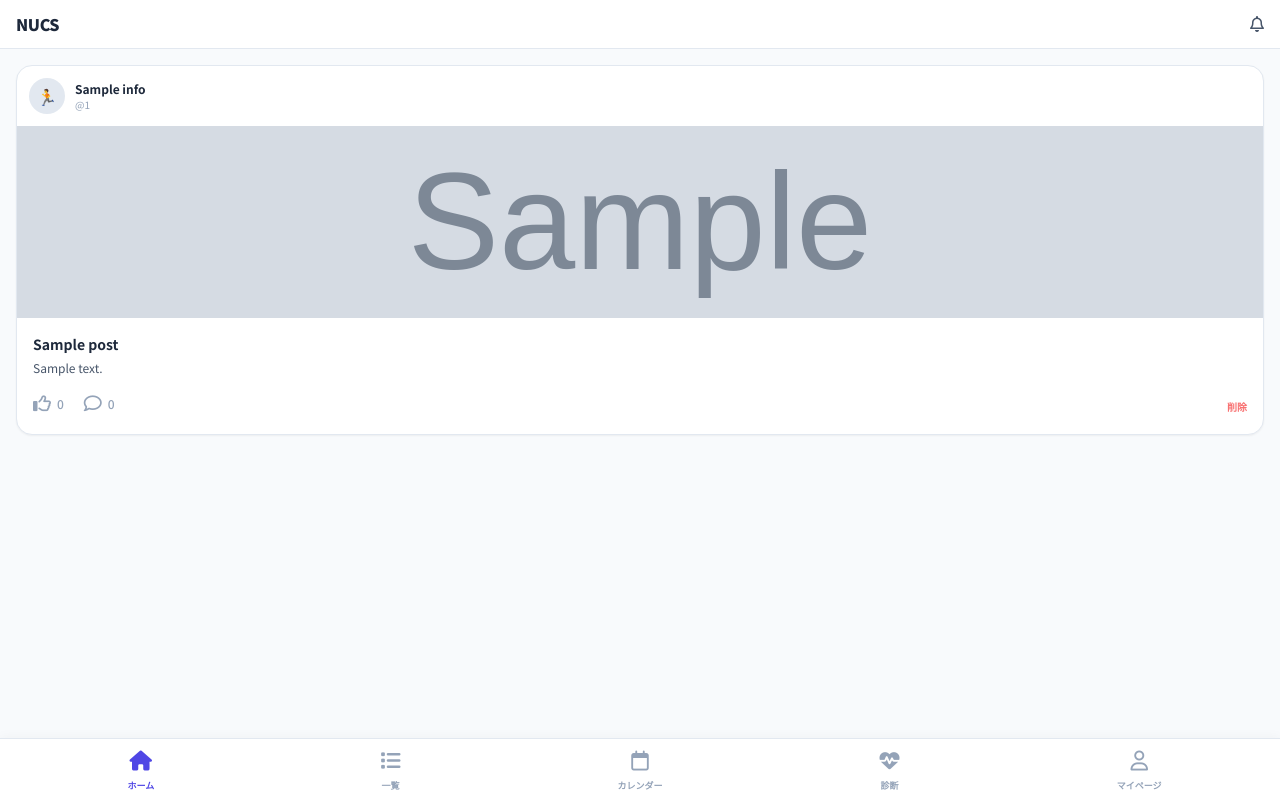
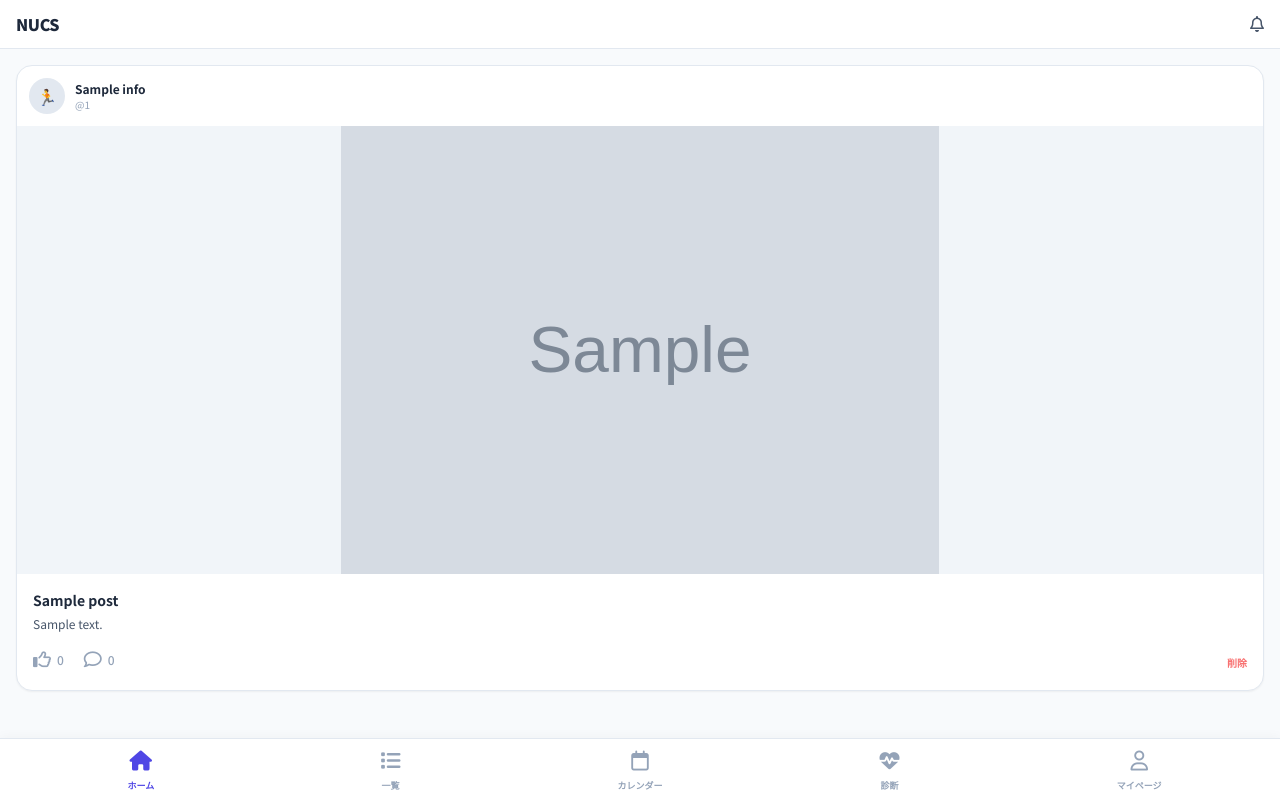
Before and after one commit to Ankou369/circle_search_app, a Flask app: page / in a window 1280 px wide. Run offline with Flask 3, Linux system fonts and the light colour scheme; a user stored in the database is signed in; tables that the repository leaves empty hold one stand-in row (values such as "Sample post"); grey boxes marked "Sample" are stand-in pictures; some libraries are stand-ins or nearby versions.

Commit message:
投稿画像が見切れないよう表示方法を変更: フィードとサークル詳細の投稿画像を object-cover＋固定高さから object-contain＋最大高さ(28rem)にし、画像全体が表示されるようにした

```diff
--- a/templates/campus_hub/circle_detail.html
+++ b/templates/campus_hub/circle_detail.html
@@ -64,7 +64,7 @@
                 <div class="bg-white p-3 px-4 rounded-2xl border border-slate-200">
                     {% if post.title %}<h3 class="text-xs font-black text-slate-800 mb-1">{{ post.title }}</h3>{% endif %}
                     <p class="text-xs text-slate-700 leading-relaxed">{{ post.comment }}</p>
-                    {% if post.image_path %}<img src="/uploads/{{ post.image_path }}" class="w-full h-48 object-cover rounded-xl mt-2">{% endif %}
+                    {% if post.image_path %}<img src="/uploads/{{ post.image_path }}" class="w-full max-h-[28rem] object-contain bg-slate-100 rounded-xl mt-2">{% endif %}
                     {% if post.userid == current_user.id %}
                     <form method="POST" action="/reset" onsubmit="return confirm('本当に削除しますか？')" class="mt-2">
                         <input type="hidden" name="post_id" value="{{ post.id }}">
--- a/templates/campus_hub/student/home.html
+++ b/templates/campus_hub/student/home.html
@@ -28,7 +28,7 @@
                     {% endif %}
                 </div>
                 {% if post.image_path %}
-                <div class="w-full h-48 bg-slate-100"><img src="/uploads/{{ post.image_path }}" class="w-full h-full object-cover"></div>
+                <div class="w-full bg-slate-100"><img src="/uploads/{{ post.image_path }}" class="w-full max-h-[28rem] object-contain mx-auto"></div>
                 {% endif %}
                 <div class="p-4">
                     {% if post.title %}<h3 class="text-sm font-bold mb-1">{{ post.title }}</h3>{% endif %}
```
